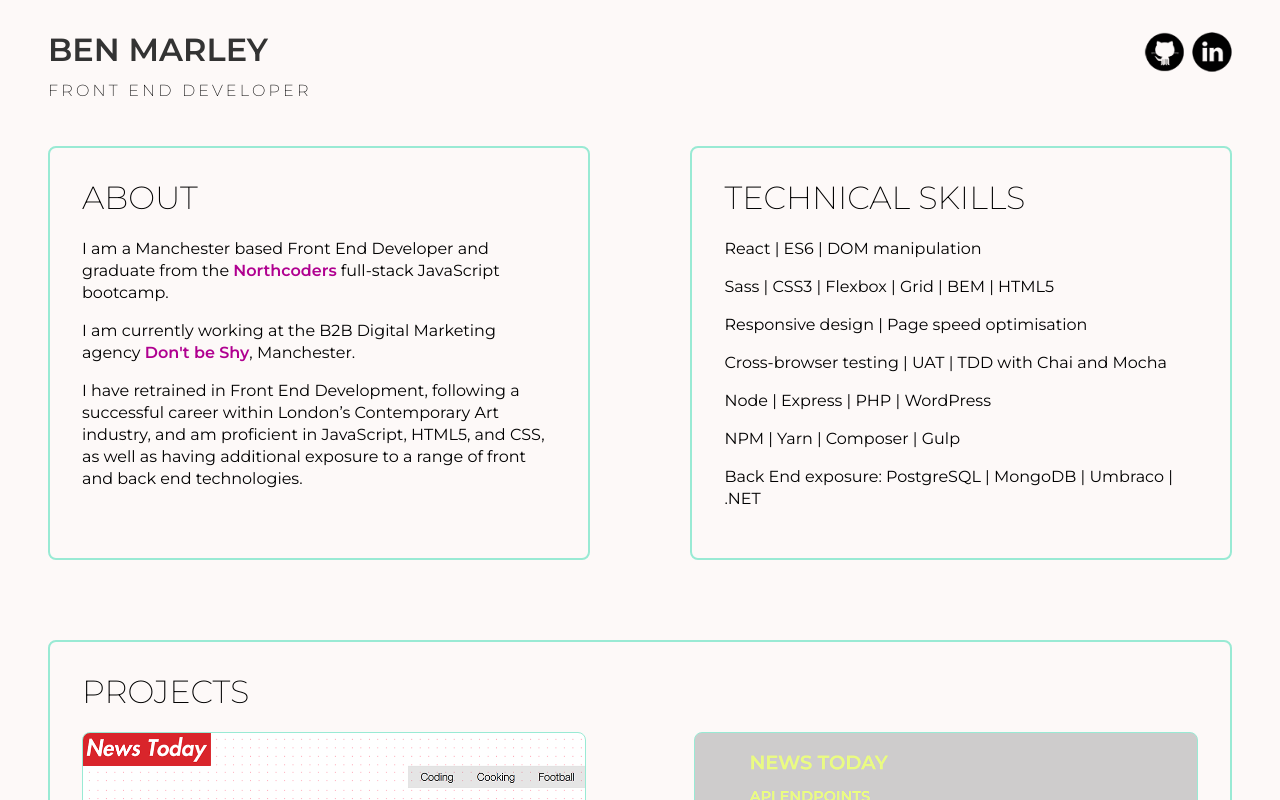
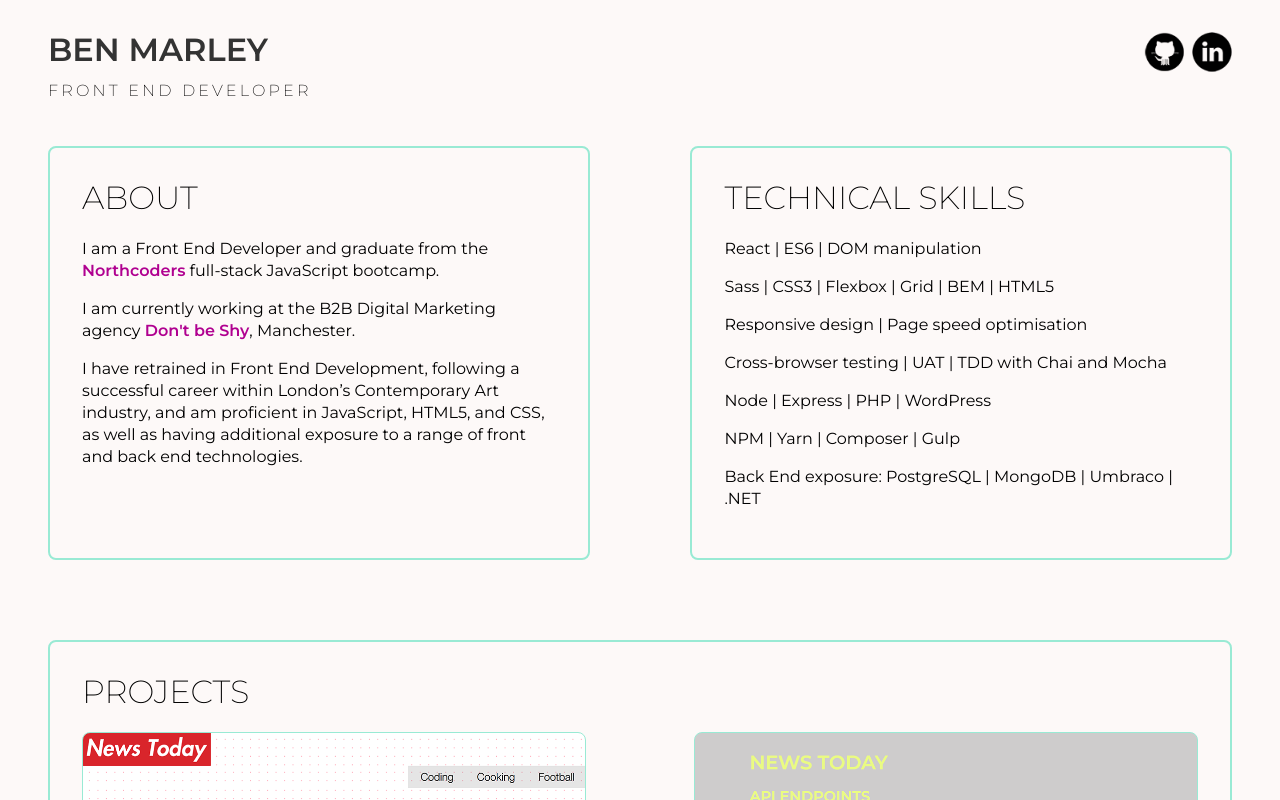
Before and after one commit to bnmrly/bnmrly.github.io, a React (Create React App) app: page / in a window 1280 px wide. Shown: the top 800 px of the page. Built offline with nearby package versions, Linux system fonts and the light colour scheme; no server answers.

Commit message:
Test post -deployment commit

```diff
--- a/src/components/Main/Main.js
+++ b/src/components/Main/Main.js
@@ -117,7 +117,7 @@ function Main(props) {
       <MainAbout>
         <h1>About</h1>
         <p>
-          I am a Manchester based Front End Developer and graduate from the{' '}
+          I am a Front End Developer and graduate from the{' '}
           <a href="https://northcoders.com/">Northcoders</a> full-stack
           JavaScript bootcamp.
         </p>
```
